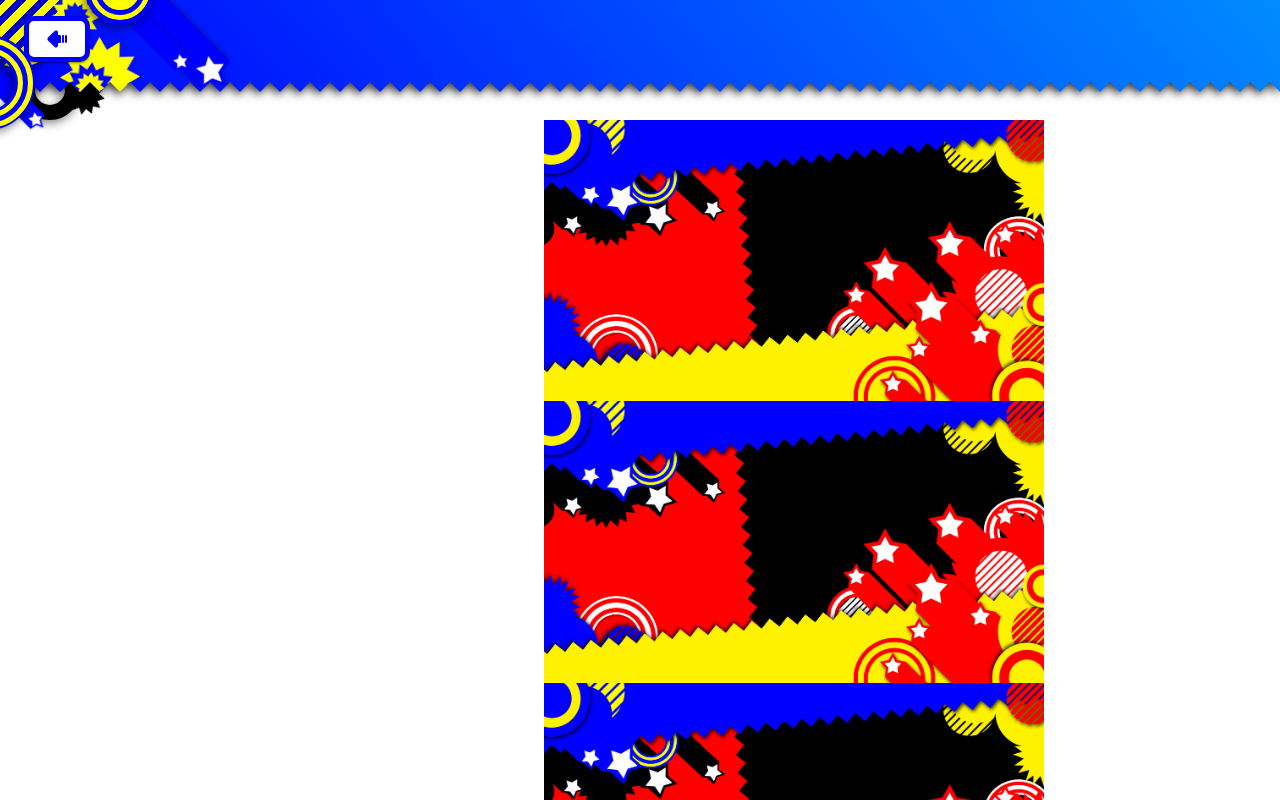
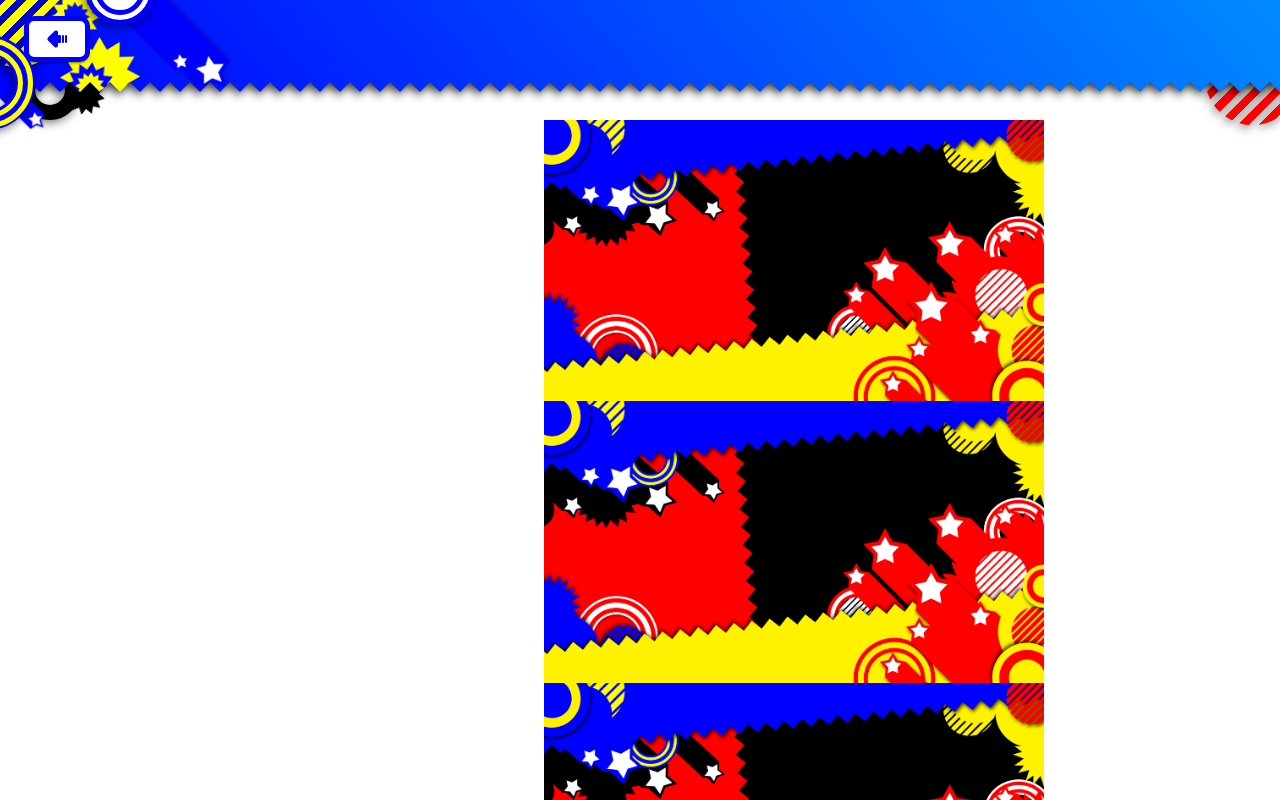
Before and after one commit to lluuvvii/my-personal-web-nextjs, a Next.js app: page /test in a window 1280 px wide. Shown: the top 800 px of the page. Built offline with nearby package versions, Linux system fonts and the light colour scheme.

Commit message:
update material navbar

```diff
--- a/src/app/components/navbar/Navbar.tsx
+++ b/src/app/components/navbar/Navbar.tsx
@@ -50,6 +50,7 @@ const Navbar = ({ window }: Props) => {
         <AppBar position='fixed' color='transparent' sx={{ boxShadow: 'none' }}>
           <Box component='header'>
             {!open ?
+              <>
                 <Box
                   component={motion.div}
                   sx={{
@@ -76,6 +77,32 @@ const Navbar = ({ window }: Props) => {
                   }}
                 >
                 </Box>
+                <Box
+                  component={motion.div}
+                  sx={{
+                    position: 'absolute',
+                    width: '95px',
+                    height: '95px',
+                    borderRadius: '50%',
+                    display: 'flex',
+                    justifyContent: 'center',
+                    alignItems: 'center',
+                    background: 'repeating-linear-gradient(135deg, red, red 8px, transparent 8px, transparent 15px)',
+                    filter: 'drop-shadow(-2px 3px 5px rgba(0,0,0,0.5))',
+                    top: '30px',
+                    right: '-20px',
+                  }}
+                  initial={{ scale: !trigger ? 0 : 1 }}
+                  animate={{ scale: !trigger ? 1 : 0 }}
+                  transition={{
+                    type: 'spring',
+                    stiffness: 500,
+                    damping: 20,
+                    delay: 0.4
+                  }}
+                >
+                </Box>
+              </>
               : null}
             <Box
               component={motion.div}
@@ -335,7 +362,7 @@ const Navbar = ({ window }: Props) => {
                     justifyContent: 'center',
                     alignItems: 'center',
                     backgroundColor: 'transparent',
-                    border: '20px solid yellow',
+                    border: '20px solid white',
                     filter: 'drop-shadow(-2px 3px 5px rgba(0,0,0,0.5))',
                     top: '-40px',
                     left: '90px'
@@ -445,6 +472,7 @@ const Navbar = ({ window }: Props) => {
         <AppBar position='fixed' color='transparent' sx={{ boxShadow: 'none' }}>
           <Box component='header'>
             {open ?
+              <>
                 <Box
                   component={motion.div}
                   sx={{
@@ -471,6 +499,32 @@ const Navbar = ({ window }: Props) => {
                   }}
                 >
                 </Box>
+                <Box
+                  component={motion.div}
+                  sx={{
+                    position: 'absolute',
+                    width: '95px',
+                    height: '95px',
+                    borderRadius: '50%',
+                    display: 'flex',
+                    justifyContent: 'center',
+                    alignItems: 'center',
+                    background: 'repeating-linear-gradient(135deg, blue, blue 8px, transparent 8px, transparent 15px)',
+                    filter: 'drop-shadow(-2px 3px 5px rgba(0,0,0,0.5))',
+                    top: '30px',
+                    right: '-20px',
+                  }}
+                  initial={{ scale: !trigger ? 0 : 1 }}
+                  animate={{ scale: !trigger ? 1 : 0 }}
+                  transition={{
+                    type: 'spring',
+                    stiffness: 500,
+                    damping: 20,
+                    delay: 0.4
+                  }}
+                >
+                </Box>
+              </>
               : null}
             <Box
               component={motion.div}
```
Lines whose indentation alone changed are shown as unchanged.
